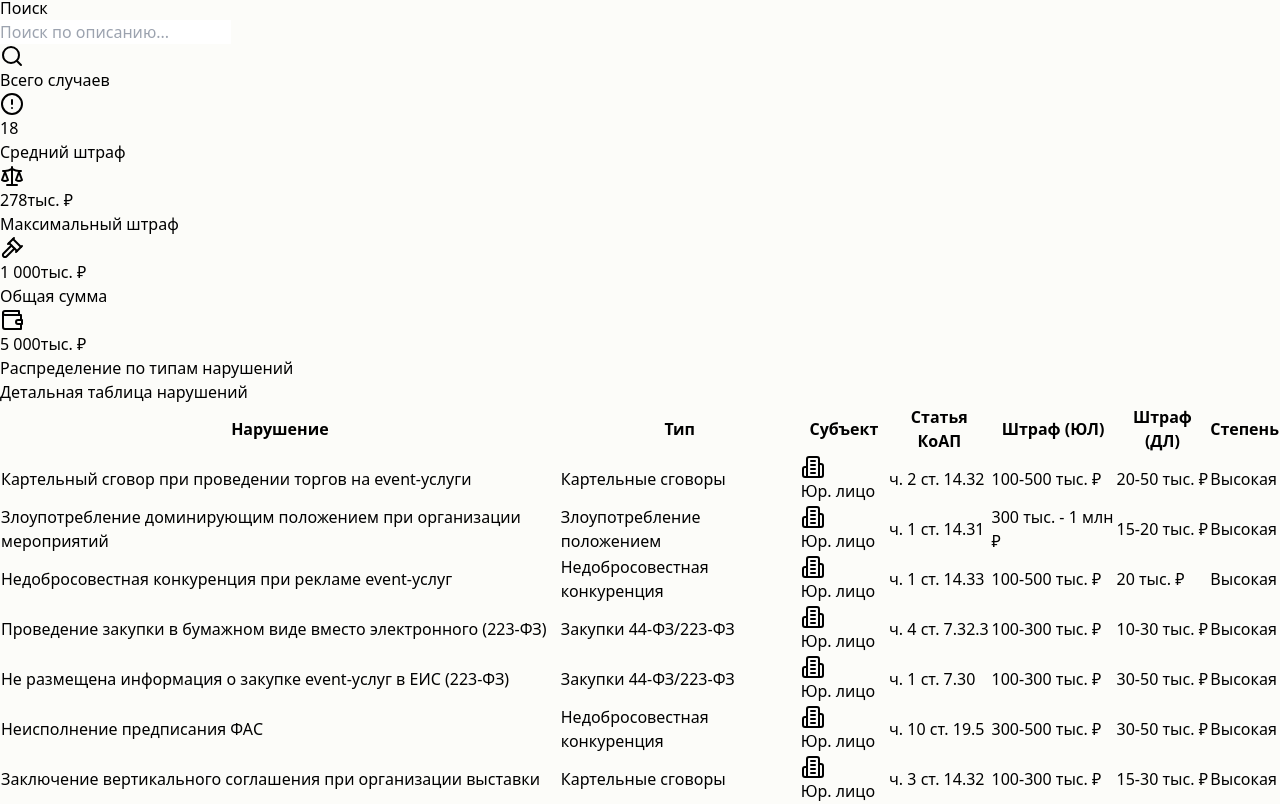
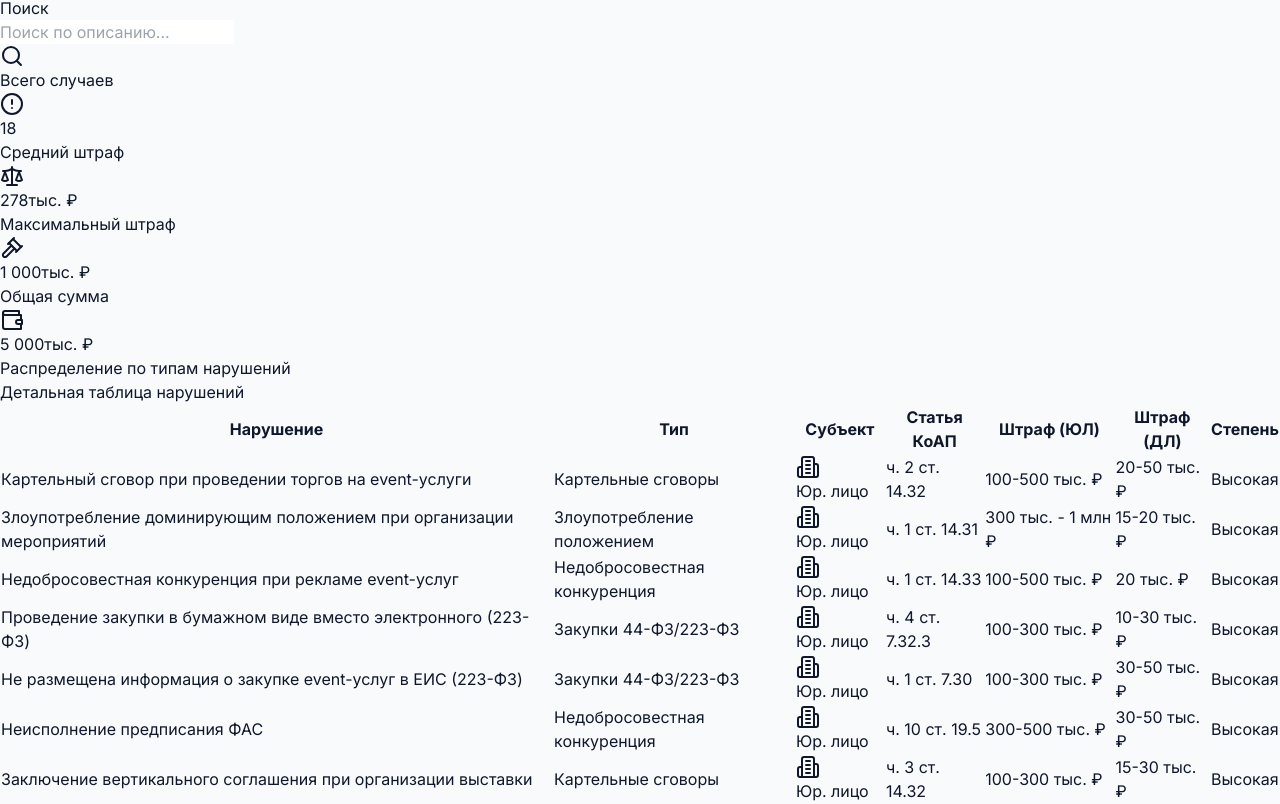
Before and after one commit to appankratova/dashboards_legal, a React (Vite) app: page / in a window 1280 px wide. Shown: the part 196-1000 px from the top of the page. Built offline with nearby package versions, Linux system fonts and the light colour scheme.

Commit message:
Update index.css

```diff
--- a/index.css
+++ b/index.css
@@ -4,22 +4,27 @@
 
 @layer base {
   body {
-    @apply antialiased bg-[#fcfcf9];
+    font-family: 'Inter', sans-serif;
+    @apply antialiased bg-slate-50 text-slate-900;
   }
 }
 
-/* Custom scrollbar styles if needed, though Tailwind supports scrollbar-hide plugins usually */
-.custom-scrollbar::-webkit-scrollbar {
-  height: 6px;
-  width: 6px;
+/* Custom scrollbar for Webkit browsers */
+::-webkit-scrollbar {
+  width: 8px;
+  height: 8px;
 }
-.custom-scrollbar::-webkit-scrollbar-track {
-  background: #f1f1f1;
+
+::-webkit-scrollbar-track {
+  background: transparent;
 }
-.custom-scrollbar::-webkit-scrollbar-thumb {
-  background: #cbd5e1;
-  border-radius: 3px;
+
+::-webkit-scrollbar-thumb {
+  @apply bg-slate-300 rounded-full;
+  border: 2px solid transparent;
+  background-clip: content-box;
 }
-.custom-scrollbar::-webkit-scrollbar-thumb:hover {
-  background: #94a3b8;
+
+::-webkit-scrollbar-thumb:hover {
+  @apply bg-slate-400;
 }
```
